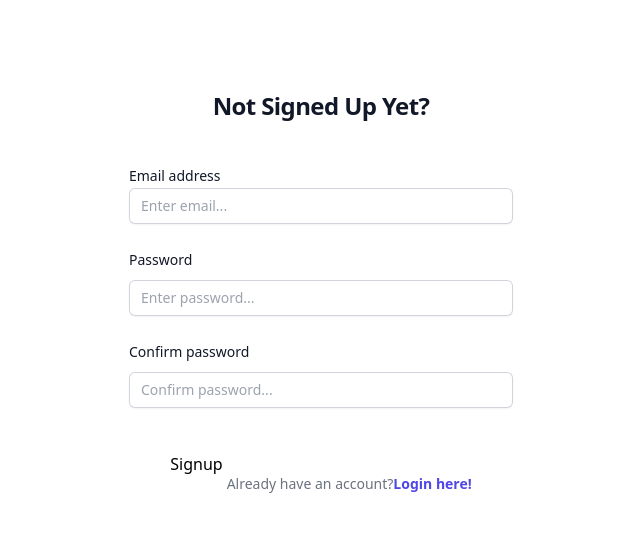
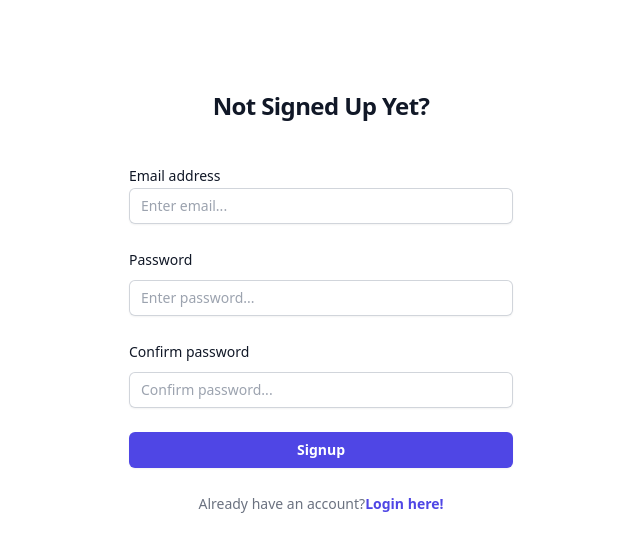
Before and after one commit to patrickoser/comparable-lists, a React (Vite) app: page / in a window 1280 px wide. Shown: the top 552 px of the page, without its empty margins (319-959 px from the left). Built offline with nearby package versions, Linux system fonts and the light colour scheme.

Commit message:
Add style to submit button.

```diff
--- a/src/components/Signup.jsx
+++ b/src/components/Signup.jsx
@@ -57,14 +57,13 @@
                             />
                         </div>
                     </div>
-                    <section className="flex justify-center">
-                        <button type="submit" className="mr-1">Signup</button>
-                        <p class="mt-10 text-center text-sm text-gray-500">
-                            Already have an account?
-                            <Link to="/login"><button className="font-semibold leading-6 text-indigo-600 hover:text-indigo-500">Login here!</button></Link>
-                        </p>
-
-                    </section>
+                    <div>
+                        <button type="submit" className="flex w-full justify-center rounded-md bg-indigo-600 px-3 py-1.5 text-sm font-semibold leading-6 text-white shadow-sm hover:bg-indigo-500 focus-visible:outline focus-visible:outline-2 focus-visible:outline-offset-2 focus-visible:outline-indigo-600">Signup</button>
+                    </div>
+                    <p class="mt-10 text-center text-sm text-gray-500">
+                        Already have an account?
+                        <Link to="/login"><button className="font-semibold leading-6 text-indigo-600 hover:text-indigo-500">Login here!</button></Link>
+                    </p>
                 </form>
             </div>
         </main>
```
